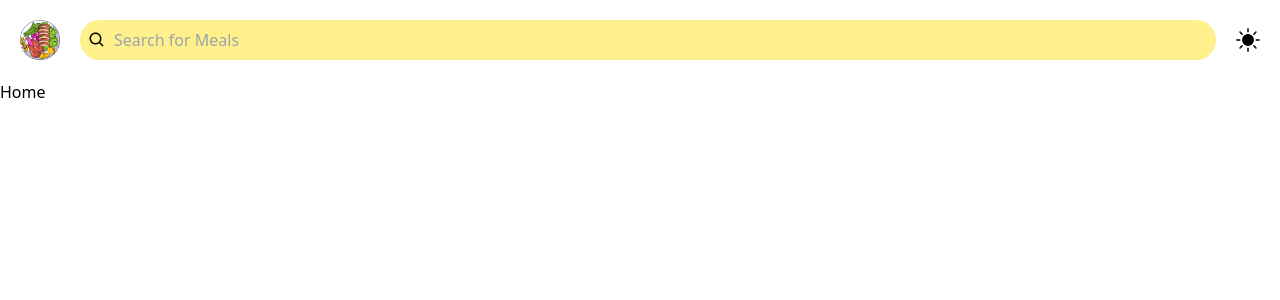
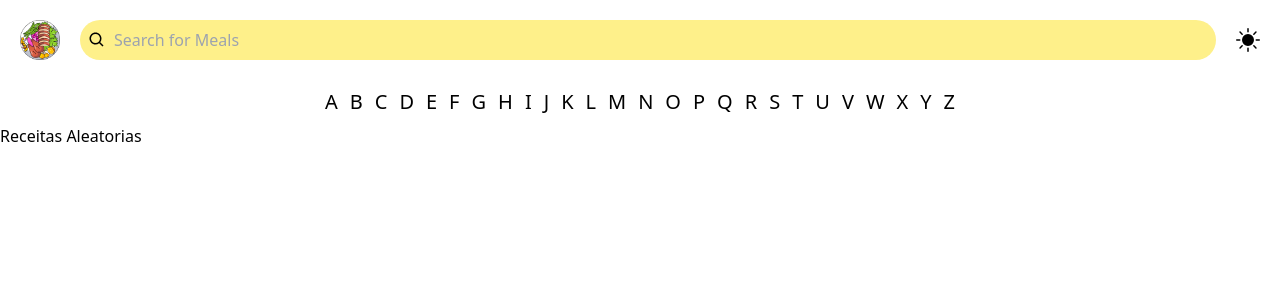
Before and after one commit to delanoquirino/test_arisetechnology, a React (Vite) app: page / in a window 1280 px wide. Shown: the top 300 px of the page. Built offline with nearby package versions, Linux system fonts and the light colour scheme; no server answers.

Commit message:
feat: RecipeByName component

```diff
--- a/package.json
+++ b/package.json
@@ -10,6 +10,7 @@
     "preview": "vite preview"
   },
   "dependencies": {
+    "axios": "^1.5.1",
     "react": "^18.2.0",
     "react-dom": "^18.2.0",
     "react-icons": "^4.11.0"
--- a/src/components/Header.tsx
+++ b/src/components/Header.tsx
@@ -4,14 +4,14 @@ import { DarkMode } from "./DarkMode";
 
 export const Header = () => {
   return (
-    <div className="flex items-center gap-5 p-5 dark:bg-black">
+    <div className="flex items-center gap-5 p-5 dark:bg-[#343541]">
       <img src={logo} width={40} alt="Logo with an image of a plate of food." />
       <div className="w-full flex items-center bg-yellow-200 p-2 rounded-full">
         <BiSearch size={18} />
         <input
           type="text"
           placeholder="Search for Meals"
-          className=" px-2 outline-none bg-transparent"
+          className=" px-2 outline-none bg-transparent w-11/12"
         />
       </div>
       <DarkMode/>
--- /dev/null
+++ b/src/components/RecipeByName.tsx
@@ -0,0 +1,73 @@
+import axios from "axios";
+import { useEffect, useState } from "react";
+
+type ItemProps = {
+  name: string;
+};
+
+const tagLetter = [
+  { name: "a" },
+  { name: "b" },
+  { name: "c" },
+  { name: "d" },
+  { name: "e" },
+  { name: "f" },
+  { name: "g" },
+  { name: "h" },
+  { name: "i" },
+  { name: "j" },
+  { name: "k" },
+  { name: "l" },
+  { name: "m" },
+  { name: "n" },
+  { name: "o" },
+  { name: "p" },
+  { name: "q" },
+  { name: "r" },
+  { name: "s" },
+  { name: "t" },
+  { name: "u" },
+  { name: "v" },
+  { name: "w" },
+  { name: "x" },
+  { name: "y" },
+  { name: "z" },
+];
+
+export const RecipeByName = () => {
+  const [tagName, setTagName] = useState("");
+
+  const handleTagItemClick = (itemName: string) => {
+    if (itemName === tagName) {
+      setTagName("");
+    } else {
+      setTagName(itemName);
+    }
+  };
+
+  useEffect(() => {
+    axios
+      .get(`https://www.themealdb.com/api/json/v1/1/search.php?f=${tagName}`)
+      .then((response) => {
+        console.log(response.data);
+      })
+      .catch((error) => {
+        console.log(error);
+      });
+  });
+
+  return (
+    <ul className="flex justify-center flex-wrap gap-3 p-2 dark:text-white  ">
+      {tagLetter.map((item: ItemProps, i) => (
+        <li className="text-xl" key={`${i} + item`}>
+          <button
+            className="uppercase hover:text-[#FEF08A] hover:scale-110"
+            onClick={() => handleTagItemClick(item.name)}
+          >
+            {item.name}
+          </button>
+        </li>
+      ))}
+    </ul>
+  );
+};
--- a/src/pages/Home.tsx
+++ b/src/pages/Home.tsx
@@ -1,3 +1,10 @@
+import { RecipeByName } from "../components/RecipeByName"
+
 export const Home = () => {
-  return <div className="dark:bg-black">Home</div>;
+  return (
+    <div className="dark:bg-[#343541]">
+      <RecipeByName/>
+      <div>Receitas Aleatorias</div>
+    </div>
+  );
 };
```
Also changed, not shown: 1 other file (tests, documents, lock files or other folders).
